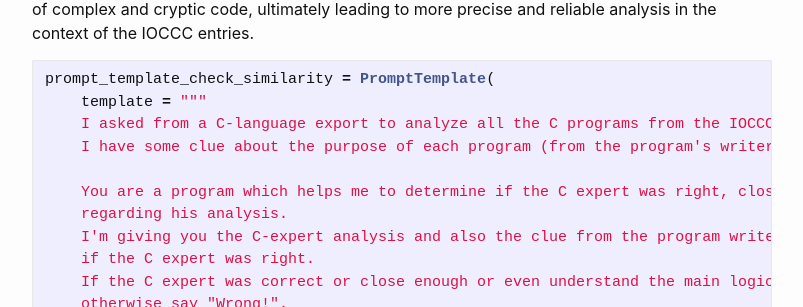
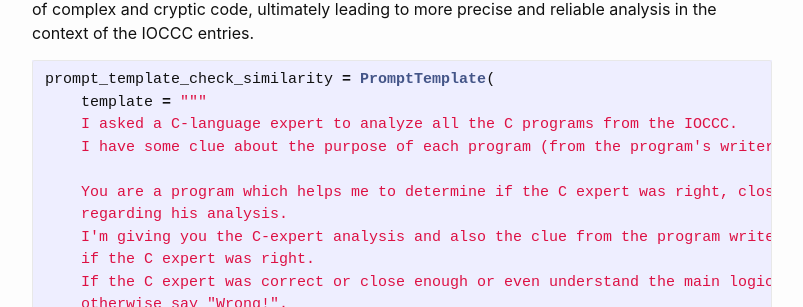
Before and after one commit to nir-mo/nir-mo.github.io, a Jekyll site: the page built from _posts/2023-07-25-Cracking-Complexity.markdown, in a window 1280 px wide and 900 px high, scrolled down 5320 px. Shown: the part 144-451 px from the top of the window, without its empty margins (238-1041 px from the left). Built offline with Jekyll 4.4.1, drawn with Linux system fonts in a browser that asks for light colours; some of the changed text lies outside the part shown.

Commit message:
Fix typos in prompts.

````diff
--- a/_posts/2023-07-25-Cracking-Complexity.markdown
+++ b/_posts/2023-07-25-Cracking-Complexity.markdown
@@ -25,7 +25,7 @@
 
 
 
-Try to understand what the following C program does?
+Try to understand what the following C program does:
 
 ```c
                                            #define r(R) R"()"
@@ -182,10 +182,10 @@
 ```python
 prompt_template_check_similarity = PromptTemplate(
     template = """
-    I asked from a C-language export to analyze all the C programs from the IOCCC.
+    I asked a C-language expert to analyze all the C programs from the IOCCC.
     I have some clue about the purpose of each program (from the program's writer).
 
-    You are a program which helps me to determine if the C expert was right, close enough or completley wrong
+    You are a program which helps me to determine if the C expert was right, close enough or completely wrong
     regarding his analysis.
     I'm giving you the C-expert analysis and also the clue from the program writer, please help me to determine
     if the C expert was right.
````
Also changed, not shown: other parts of _posts/2023-07-25-Cracking-Complexity.markdown (+1 -1 lines).
